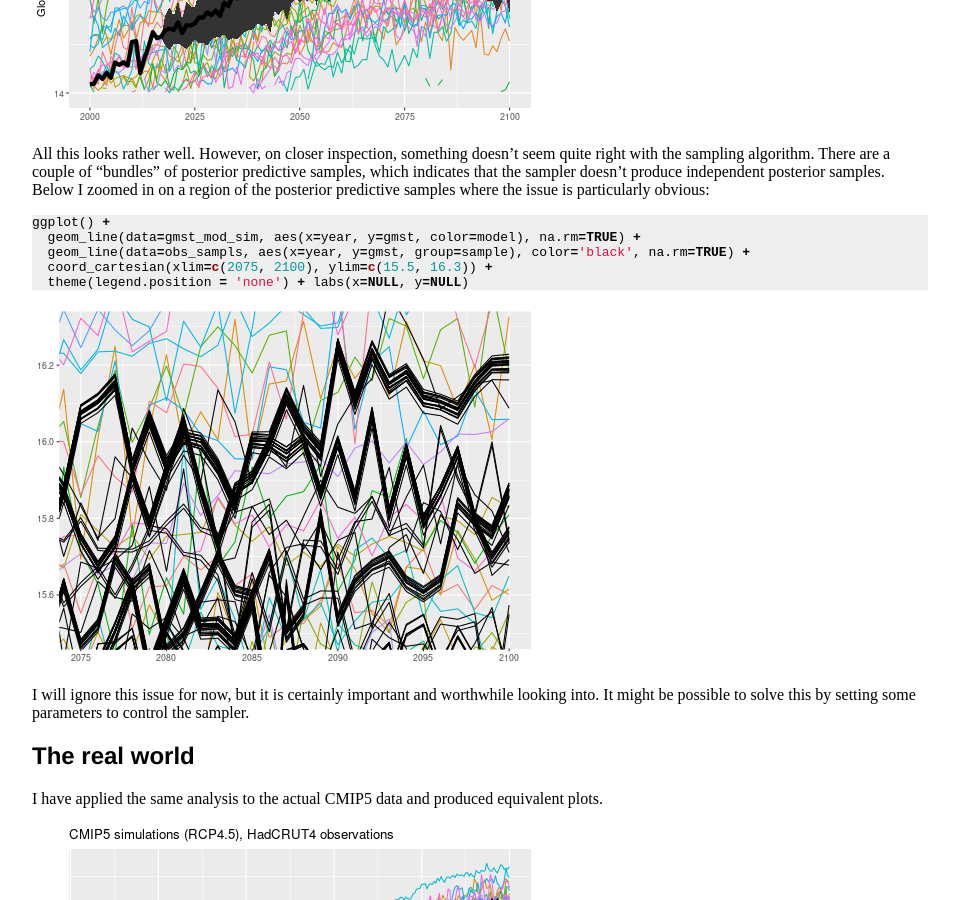
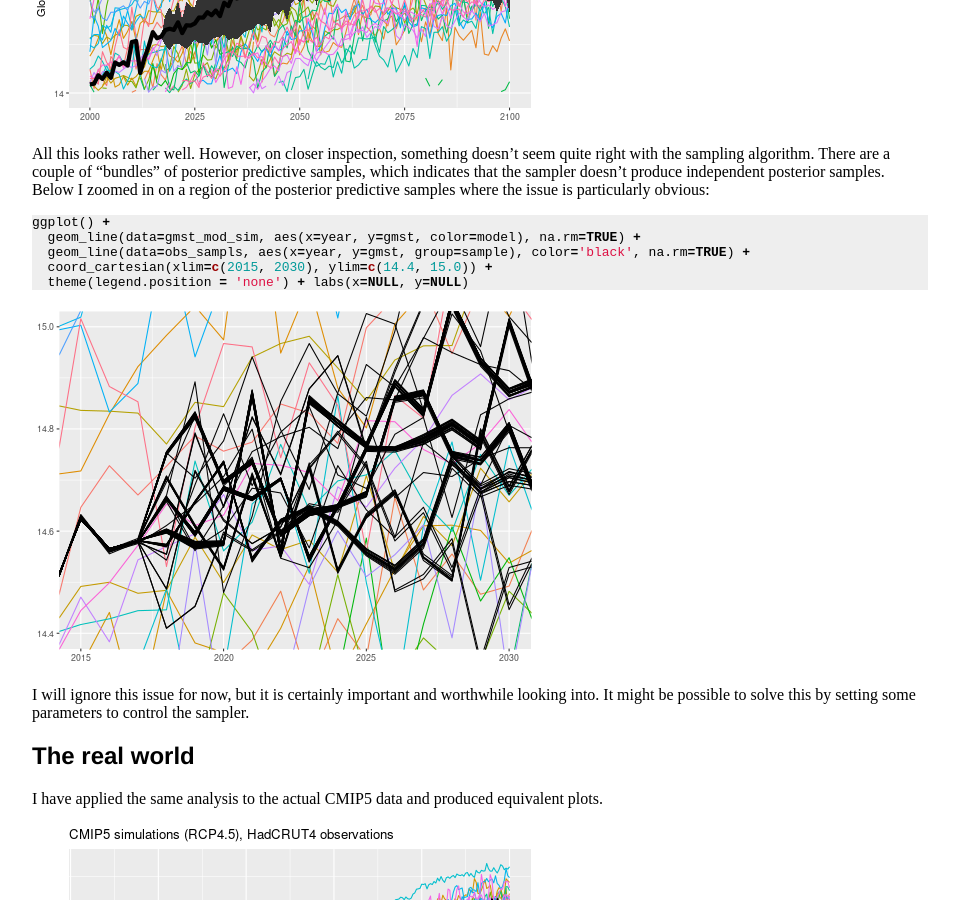
Before and after one commit to sieste/inla-project, a Jekyll site: the page built from global-temperature.md, in a window 1280 px wide and 900 px high, scrolled down 5943 px. Shown: the whole window, without its empty margins (160-1119 px from the left). Built offline with Jekyll 4.4.1, drawn with Linux system fonts in a browser that asks for light colours; formulas are drawn with MathJax 3.

Commit message:
changed focus on sampler artifact plot

````diff
--- a/global-temperature.Rmd
+++ b/global-temperature.Rmd
@@ -341,9 +341,10 @@ Below I zoomed in on a region of the posterior predictive samples where the issu
 ggplot() +
   geom_line(data=gmst_mod_sim, aes(x=year, y=gmst, color=model), na.rm=TRUE) +
   geom_line(data=obs_sampls, aes(x=year, y=gmst, group=sample), color='black', na.rm=TRUE) +
-  coord_cartesian(xlim=c(2075, 2100), ylim=c(15.5, 16.3)) +
+  coord_cartesian(xlim=c(2015, 2030), ylim=c(14.4, 15.0)) +
   theme(legend.position = 'none') + labs(x=NULL, y=NULL)
 ```
+
 
 I will ignore this issue for now, but it is certainly important and worthwhile looking into.
 It might be possible to solve this by setting some parameters to control the sampler.
--- a/global-temperature.md
+++ b/global-temperature.md
@@ -348,11 +348,12 @@ Below I zoomed in on a region of the posterior predictive samples where the issu
 ggplot() +
   geom_line(data=gmst_mod_sim, aes(x=year, y=gmst, color=model), na.rm=TRUE) +
   geom_line(data=obs_sampls, aes(x=year, y=gmst, group=sample), color='black', na.rm=TRUE) +
-  coord_cartesian(xlim=c(2075, 2100), ylim=c(15.5, 16.3)) +
+  coord_cartesian(xlim=c(2015, 2030), ylim=c(14.4, 15.0)) +
   theme(legend.position = 'none') + labs(x=NULL, y=NULL)
 ```
 
 ![plot of chunk plot-inla-projection-bundles](figure/global-temperature/plot-inla-projection-bundles-1.png)
+
 
 I will ignore this issue for now, but it is certainly important and worthwhile looking into.
 It might be possible to solve this by setting some parameters to control the sampler.
````
Also changed, not shown: figure/global-temperature/plot-inla-projection-bundles-1.png, figure/global-temperature/plot-rw-variance-prior-1.png, 2 other files.
